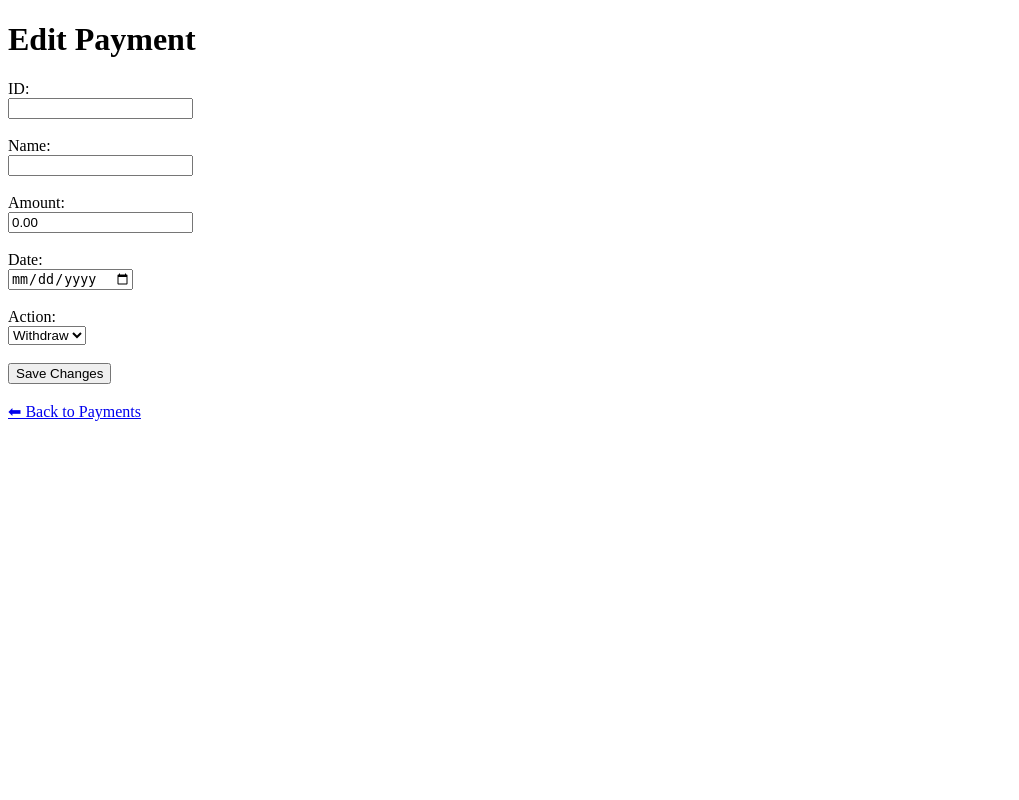
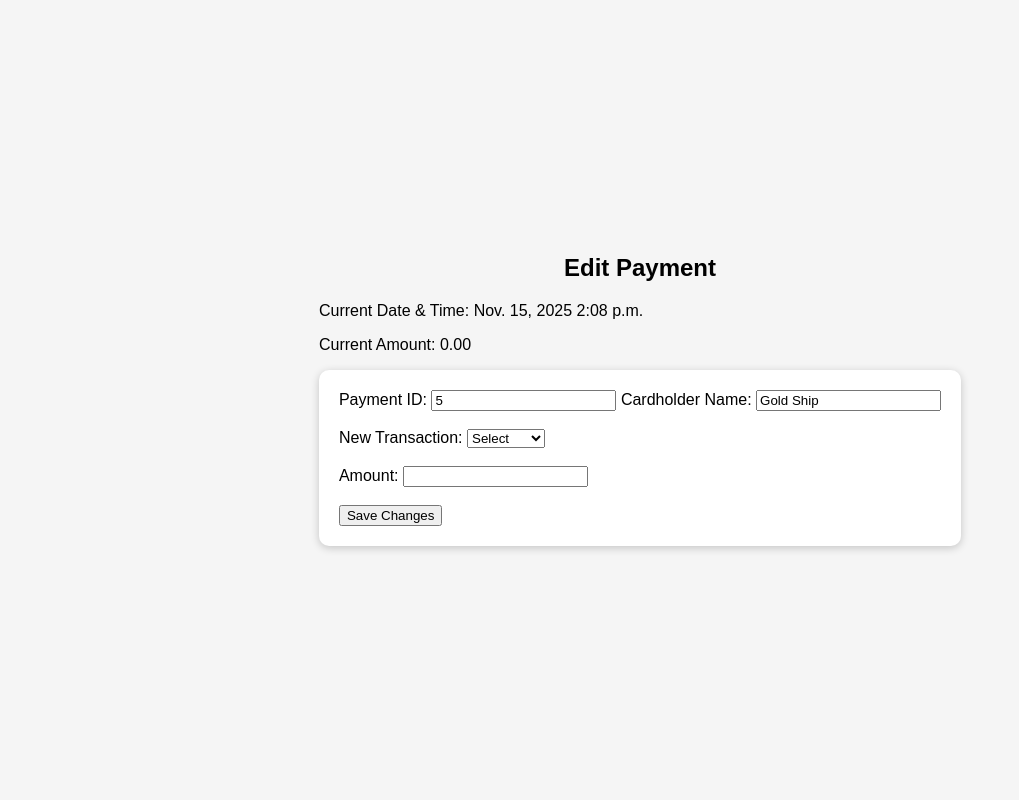
Before and after one commit to GiofrancoGatab/PaymentSystem, a Django app: page /payments/edit/5/ in a window 1280 px wide. Shown: the whole page, without its empty margins (0-1019 px from the left). Run offline with Django 5.2, Linux system fonts and the light colour scheme; data comes from the database, SQL or seed files in the repository; both versions use the stored data as it was after the commit.

Commit message:
Final Payment Transactions

```diff
--- a/PaymentSystem/PaymentSystem/settings.py
+++ b/PaymentSystem/PaymentSystem/settings.py
@@ -116,6 +116,7 @@ USE_TZ = True
 # https://docs.djangoproject.com/en/5.2/howto/static-files/
 
 STATIC_URL = 'static/'
+STATICFILES_DIRS = [BASE_DIR / "static"]
 
 # Default primary key field type
 # https://docs.djangoproject.com/en/5.2/ref/settings/#default-auto-field
--- a/PaymentSystem/payments/models.py
+++ b/PaymentSystem/payments/models.py
@@ -5,8 +5,6 @@ class Payment(models.Model):
     card_number = models.CharField(max_length=20)
     cardholder_name = models.CharField(max_length=100)
     amount = models.DecimalField(max_digits=10, decimal_places=2)
-    date = models.DateField(default=timezone.now)  # <-- default added
-    action = models.CharField(max_length=10, default='deposit')
-
-    def __str__(self):
-        return f"{self.cardholder_name} - {self.amount}"
+    action = models.CharField(max_length=10)  # 'deposit' or 'withdraw'
+    date = models.DateField(default=timezone.now)
+    time = models.TimeField(default=timezone.now)  # <--- Add this field
--- a/PaymentSystem/payments/static/payments/style.css
+++ b/PaymentSystem/payments/static/payments/style.css
@@ -1,63 +1,43 @@
-/* Center everything vertically and horizontally */
+/* style.css */
+
+/* Center content for forms and tables */
 body {
     font-family: Arial, sans-serif;
     display: flex;
     justify-content: center;
     align-items: center;
+    flex-direction: column;
     min-height: 100vh;
-    background-color: #f7f7f7;
     margin: 0;
-    padding: 0;
+    background-color: #f5f5f5;
 }
 
-/* Container for form + table */
-.container {
+h2 {
     text-align: center;
-    background-color: #fff;
-    padding: 30px;
-    border-radius: 10px;
-    box-shadow: 0 4px 10px rgba(0,0,0,0.1);
-    width: 80%;
-    max-width: 800px;
 }
 
-/* Style the form */
-form {
+form, table {
+    background-color: white;
+    padding: 20px;
+    border-radius: 10px;
+    box-shadow: 0 2px 8px rgba(0,0,0,0.2);
     margin-bottom: 20px;
 }
 
-form input, form select {
-    padding: 10px;
-    margin: 5px;
-    border-radius: 5px;
-    border: 1px solid #ccc;
+table {
+    border-collapse: collapse;
+    width: 80%;
 }
 
-/* Style the table */
-table {
-    width: 100%;
-    border-collapse: collapse;
-    margin-top: 10px;
-}
-
-th, td {
-    padding: 12px;
+table th, table td {
     border: 1px solid #ddd;
-}
-
-th {
-    background-color: #4CAF50;
-    color: white;
-}
-
-tr:nth-child(even) {
-    background-color: #f2f2f2;
+    padding: 8px;
+    text-align: center;
 }
 
 a {
     text-decoration: none;
-    color: #4CAF50;
-    font-weight: bold;
+    color: #007bff;
 }
 
 a:hover {
--- a/PaymentSystem/payments/templates/edit_payment.html
+++ b/PaymentSystem/payments/templates/edit_payment.html
@@ -2,37 +2,40 @@
 <html>
 <head>
     <title>Edit Payment</title>
+    {% load static %}
+    <link rel="stylesheet" type="text/css" href="{% static 'payments/style.css' %}">
 </head>
 <body>
+    <div class="container">
+        <h2>Edit Payment</h2>
 
-<h1>Edit Payment</h1>
+        <p>Current Date & Time: {{ payment.date }} {{ payment.time }}</p>
+        <p>Current Amount: {{ payment.amount }}</p>
 
-<form method="POST">
-    {% csrf_token %}
+        <form method="POST">
+            {% csrf_token %}
 
-    <label>ID:</label><br>
-    <input type="number" name="payment_id" value="{{ payment.payment_id }}" required><br><br>
+            <!-- Read-only fields -->
+            <label for="payment_id">Payment ID:</label>
+            <input type="text" id="payment_id" name="payment_id" value="{{ payment.id }}" readonly>
 
-    <label>Name:</label><br>
-    <input type="text" name="name" value="{{ payment.name }}" required><br><br>
 
-    <label>Amount:</label><br>
-    <input type="number" step="0.01" name="amount" value="{{ payment.amount }}" required><br><br>
+            <label for="cardholder_name">Cardholder Name:</label>
+            <input type="text" id="cardholder_name" name="cardholder_name" value="{{ payment.cardholder_name }}" readonly><br><br>
 
-    <label>Date:</label><br>
-    <input type="date" name="date" value="{{ payment.date }}" required><br><br>
+            <!-- New transaction -->
+            <label for="new_action">New Transaction:</label>
+            <select id="new_action" name="new_action" required>
+                <option value="">Select</option>
+                <option value="deposit">Deposit</option>
+                <option value="withdraw">Withdraw</option>
+            </select><br><br>
 
-    <label>Action:</label><br>
-    <select name="action" required>
-        <option value="withdraw" {% if payment.action == "withdraw" %}selected{% endif %}>Withdraw</option>
-        <option value="deposit" {% if payment.action == "deposit" %}selected{% endif %}>Deposit</option>
-    </select><br><br>
+            <label for="new_amount">Amount:</label>
+            <input type="number" step="0.01" id="new_amount" name="new_amount" required><br><br>
 
-    <button type="submit">Save Changes</button>
-</form>
-
-<br>
-<a href="{% url 'payment_list' %}">⬅ Back to Payments</a>
-
+            <button type="submit">Save Changes</button>
+        </form>
+    </div>
 </body>
 </html>
--- a/PaymentSystem/payments/templates/payment_report.html
+++ b/PaymentSystem/payments/templates/payment_report.html
@@ -1,6 +1,8 @@
 <!DOCTYPE html>
 <html>
 <head>
+    {% load static %}
+    <link rel="stylesheet" type="text/css" href="{% static 'payments/style.css' %}">
     <title>Payment Report</title>
 </head>
 <body>
--- a/PaymentSystem/payments/urls.py
+++ b/PaymentSystem/payments/urls.py
@@ -7,6 +7,6 @@ urlpatterns = [
     path('edit/<int:id>/', views.edit_payment, name='edit_payment'),
     path('delete/<int:id>/', views.delete_payment, name='delete_payment'),
     path('report/', views.payment_report, name='payment_report'),
-    path('', views.payment_list, name='payment_list'),
+    path('', views.payment_report, name='payment_list'),
     path('add/', views.add_payment, name='add_payment'),
 ]
--- a/PaymentSystem/payments/views.py
+++ b/PaymentSystem/payments/views.py
@@ -1,55 +1,82 @@
 from django.shortcuts import render, redirect, get_object_or_404
 from .models import Payment
 from django.utils import timezone
+from decimal import Decimal
 
-# LIST ALL PAYMENTS
-def payment_list(request):
-    payments = Payment.objects.all()
-    return render(request, 'payment_list.html', {'payments': payments})
-
-# ADD PAYMENT
+# LIST + ADD FORM TOGETHER
 def add_payment(request):
     if request.method == 'POST':
         card_number = request.POST.get('card_number')
         cardholder_name = request.POST.get('cardholder_name')
         amount = request.POST.get('amount')
         action = request.POST.get('action')  # deposit or withdraw
-        date = request.POST.get('date') or timezone.now().date()  # Use today if empty
+
+        # Use current date and time if empty
+        now = timezone.now()
+        date = now.date()
+        time_str = now.strftime('%H:%M:%S')  # HH:MM:SS format
 
         Payment.objects.create(
             card_number=card_number,
             cardholder_name=cardholder_name,
-            amount=amount,
+            amount=Decimal(amount),
             action=action,
-            date=date
+            date=date,
+            time=time_str
         )
         return redirect('payment_list')
 
     return render(request, 'add_payment.html')
 
+
 # EDIT PAYMENT
+from django.utils import timezone
+from decimal import Decimal
+
 def edit_payment(request, id):
-    payment = get_object_or_404(Payment, id=id)
+    payment = Payment.objects.get(id=id)
 
     if request.method == "POST":
-        payment.card_number = request.POST.get("card_number")
-        payment.cardholder_name = request.POST.get("cardholder_name")
-        payment.amount = request.POST.get("amount")
-        payment.date = request.POST.get("date")
-        payment.action = request.POST.get("action")
+        # Keep ID and cardholder name unchanged
+        payment_id = payment.id
+        cardholder_name = payment.cardholder_name
+
+        # Get new transaction info
+        new_action = request.POST.get("new_action")  # 'deposit' or 'withdraw'
+        new_amount = Decimal(request.POST.get("new_amount"))
+
+        # Adjust amount based on new action
+        if new_action == "deposit":
+            payment.amount += new_amount
+        elif new_action == "withdraw":
+            payment.amount -= new_amount
+
+        # Update action to new transaction
+        payment.action = new_action
+
+        # Update date and time to current
+        payment.date = timezone.now().date()
+        payment.time = timezone.now().time()
+
         payment.save()
 
         return redirect('payment_list')
 
     return render(request, "edit_payment.html", {"payment": payment})
 
-# DELETE PAYMENT
+
+# DELETE
 def delete_payment(request, id):
     payment = get_object_or_404(Payment, id=id)
     payment.delete()
     return redirect('payment_list')
 
-# PAYMENT REPORT
+
+# REPORT / PRINT
 def payment_report(request):
     payments = Payment.objects.all()
     return render(request, 'payment_report.html', {'payments': payments})
+
+def payment_list(request):
+    payments = Payment.objects.all()
+    return render(request, 'payment_list.html', {'payments': payments})
```
Also changed, not shown: PaymentSystem/payments/templates/add_payment.html (+18 -10 lines), PaymentSystem/db.sqlite3, PaymentSystem/payments/migrations/0003_payment_time.py (added), PaymentSystem/payments/migrations/0004_alter_payment_action_alter_payment_time.py (added).
